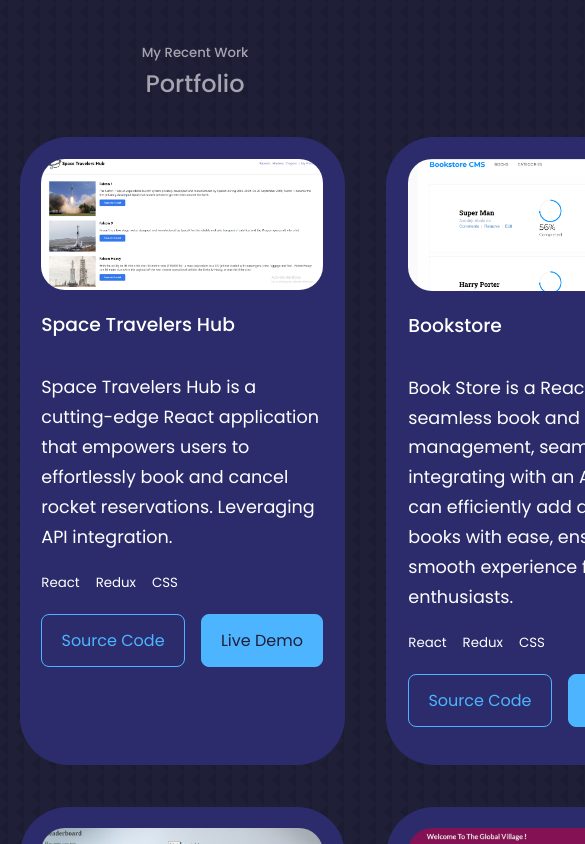
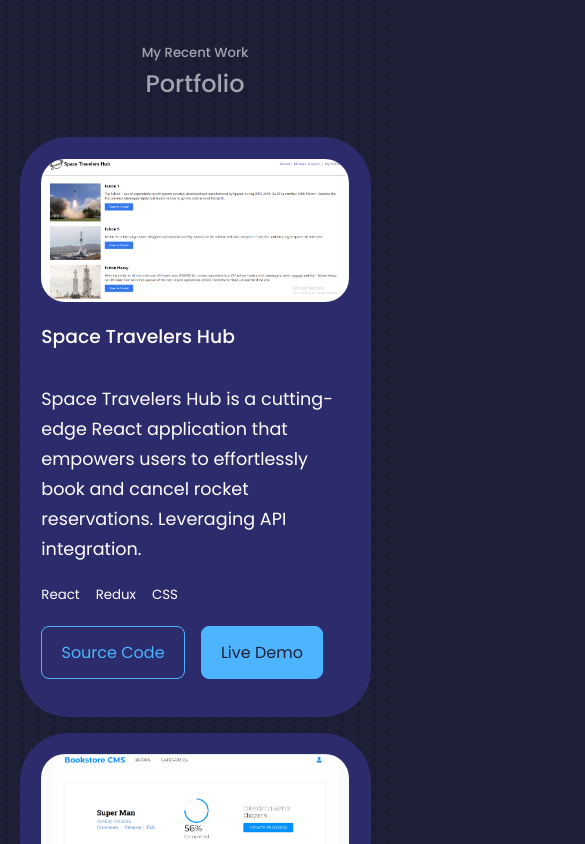
Before and after one commit to demix007/portfolio-website, a React (Create React App) app: page / in a window 390 px wide. Shown: the part 4060-4904 px from the top of the page, 585 px wide, since content can reach past the window. Built offline with nearby package versions, Linux system fonts and the light colour scheme.

Commit message:
Add Media queries to portfolio section

```diff
--- a/src/components/portfolio/portfolio.css
+++ b/src/components/portfolio/portfolio.css
@@ -44,3 +44,20 @@
   gap: 1rem;
   margin-bottom: 1rem;
 }
+
+/* Media Queries (Medium Devices) */
+
+@media screen and (max-width: 1024px) {
+.portfolio__container {
+  grid-template-columns: 1fr 1fr;
+  gap: 1.2rem;
+}
+}
+
+/* Media Queries (Small Devices) */
+@media screen and (max-width: 600px) {
+  .portfolio__container {
+    grid-template-columns: 1fr;
+    gap: 1rem;
+  }
+}
```
